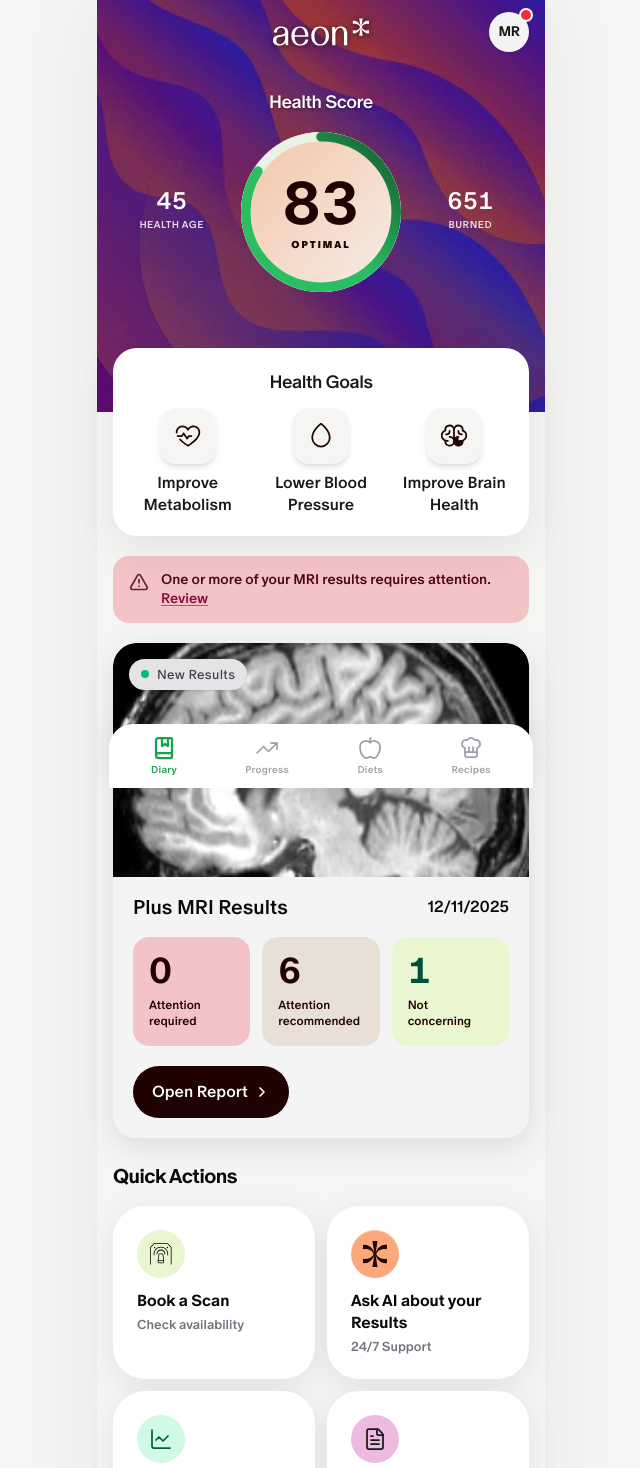
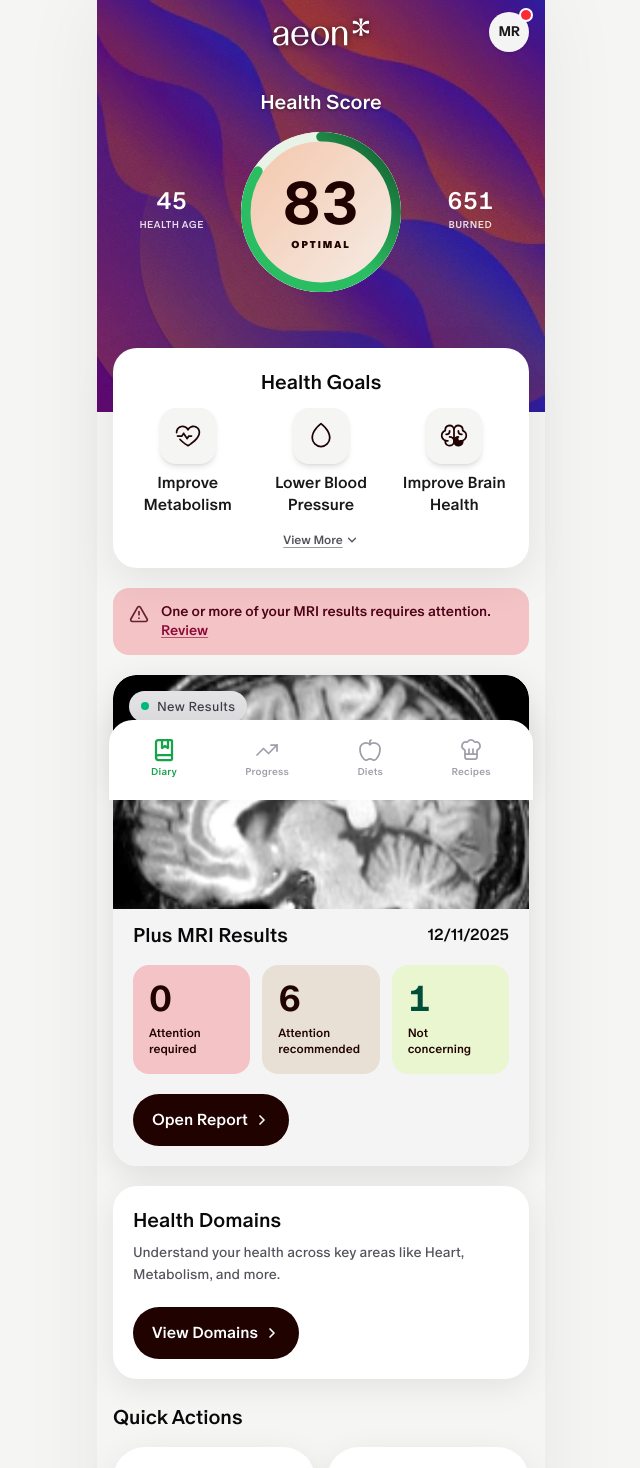
Before and after one commit to mollyreeddesign/aeon-assessment, a Next.js app: page / in a window 1280 px wide. Shown: the top 1468 px of the page, without its empty margins (319-959 px from the left). Built offline with nearby package versions, Linux system fonts and the light colour scheme.

Commit message:
feat: new home bar

```diff
--- a/app/(dashboard)/page.tsx
+++ b/app/(dashboard)/page.tsx
@@ -2,6 +2,7 @@ import { CalorieHeader } from "@/components/dashboard/calorie-header";
 import { DayRatingCard } from "@/components/dashboard/day-rating-card";
 import { MacroCard } from "@/components/dashboard/macro-card";
 import { MriResultsAlert } from "@/components/dashboard/mri-results-alert";
+import { HealthDomainsSection } from "@/components/dashboard/health-domains-section";
 import { MriStatusCard } from "@/components/dashboard/mri-status-card";
 import { QuickActions } from "@/components/dashboard/quick-actions";
 
@@ -17,6 +18,7 @@ export default function DiaryPage() {
       <MacroCard />
       <MriResultsAlert />
       <MriStatusCard />
+      <HealthDomainsSection />
       <QuickActions />
       <DayRatingCard message="Eat more healthy carbs to boost your day rating!" />
 
--- a/components/dashboard/bottom-nav.tsx
+++ b/components/dashboard/bottom-nav.tsx
@@ -35,15 +35,17 @@ function NavItem({ href, label, Icon }: NavItemProps) {
 export function BottomNav() {
   return (
     <nav
-      className="pointer-events-none fixed inset-x-0 bottom-0 z-50 flex justify-center pb-[max(0.75rem,env(safe-area-inset-bottom))]"
+      className="pointer-events-none fixed inset-x-0 bottom-0 z-50 flex justify-center"
       aria-label="Main"
     >
       <div className="pointer-events-auto relative mx-auto w-full max-w-md px-3">
-        <div className="flex h-16 items-center justify-around rounded-t-3xl bg-white px-2 pb-2 pt-1 shadow-[0_-8px_30px_rgba(0,0,0,0.06)]">
-          <NavItem href="/" label="Diary" Icon={BookMarked} />
-          <NavItem href="/progress" label="Progress" Icon={TrendingUp} />
-          <NavItem href="/diets" label="Diets" Icon={Apple} />
-          <NavItem href="/recipes" label="Recipes" Icon={ChefHat} />
+        <div className="rounded-t-3xl bg-white px-2 pb-[max(0.75rem,env(safe-area-inset-bottom))] pt-1 shadow-[0_-8px_30px_rgba(0,0,0,0.06)]">
+          <div className="flex h-16 items-center justify-around">
+            <NavItem href="/" label="Diary" Icon={BookMarked} />
+            <NavItem href="/progress" label="Progress" Icon={TrendingUp} />
+            <NavItem href="/diets" label="Diets" Icon={Apple} />
+            <NavItem href="/recipes" label="Recipes" Icon={ChefHat} />
+          </div>
         </div>
       </div>
     </nav>
--- a/components/dashboard/calorie-header.tsx
+++ b/components/dashboard/calorie-header.tsx
@@ -1,4 +1,5 @@
 import Image from "next/image";
+import { AnimatedHealthProgressRing } from "@/components/dashboard/health-progress-ring";
 import { DashboardTopBar } from "@/components/dashboard/dashboard-top-bar";
 
 type CalorieHeaderProps = {
@@ -8,64 +9,6 @@ type CalorieHeaderProps = {
   /** Ring fill 0–100; defaults to `healthScore` */
   ringFillPercent?: number;
 };
-
-function HealthProgressRing({
-  percent,
-  className,
-}: {
-  percent: number;
-  className?: string;
-}) {
-  const strokeW = 6;
-  const r = 47;
-  const c = 2 * Math.PI * r;
-  const p = Math.min(100, Math.max(0, percent));
-  const dash = (p / 100) * c;
-
-  return (
-    <svg
-      viewBox="0 0 100 100"
-      fill="none"
-      className={className}
-      aria-hidden={true}
-    >
-      <defs>
-        <linearGradient
-          id="diaryHealthRingGreen"
-          x1="18"
-          y1="14"
-          x2="92"
-          y2="88"
-          gradientUnits="userSpaceOnUse"
-        >
-          <stop stopColor="#2BBD62" />
-          <stop offset="0.4" stopColor="#2BBD62" />
-          <stop offset="1" stopColor="#166534" />
-        </linearGradient>
-      </defs>
-      <circle
-        cx="50"
-        cy="50"
-        r={r}
-        fill="none"
-        stroke="#E8F5E9"
-        strokeOpacity={0.95}
-        strokeWidth={strokeW}
-      />
-      <circle
-        cx="50"
-        cy="50"
-        r={r}
-        fill="none"
-        stroke="url(#diaryHealthRingGreen)"
-        strokeWidth={strokeW}
-        strokeLinecap="round"
-        strokeDasharray={`${dash} ${c}`}
-        className="transition-[stroke-dasharray] duration-700 ease-out"
-      />
-    </svg>
-  );
-}
 
 export function CalorieHeader({
   eaten,
@@ -110,9 +53,9 @@ export function CalorieHeader({
             </div>
 
             <div className="flex min-w-0 flex-col items-center justify-center justify-self-center gap-4">
-              <p className="text-center text-lg font-semibold tracking-tight text-white [text-shadow:0_1px_3px_rgba(0,0,0,0.45)]">
+              <h2 className="text-center text-xl font-semibold text-white [text-shadow:0_1px_3px_rgba(0,0,0,0.45)]">
                 Health Score
-              </p>
+              </h2>
               <div className="relative mx-auto flex h-[10rem] w-[10rem] shrink-0 items-center justify-center">
                 <svg
                   width={261}
@@ -145,8 +88,8 @@ export function CalorieHeader({
                     </linearGradient>
                   </defs>
                 </svg>
-                <HealthProgressRing
-                  percent={ringPct}
+                <AnimatedHealthProgressRing
+                  targetPercent={ringPct}
                   className="pointer-events-none absolute left-1/2 top-1/2 z-[5] h-[10rem] w-[10rem] -translate-x-1/2 -translate-y-1/2 -rotate-90"
                 />
                 <div className="relative z-10 text-center">
--- /dev/null
+++ b/components/dashboard/health-domains-section.tsx
@@ -0,0 +1,26 @@
+import Link from "next/link";
+import { ChevronRight } from "lucide-react";
+
+export function HealthDomainsSection() {
+  return (
+    <section className="mx-4 mt-5 rounded-3xl bg-white px-5 py-5 shadow-[0_8px_32px_rgba(0,0,0,0.08)]">
+      <h2 className="text-xl font-semibold text-zinc-950">
+        Health Domains
+      </h2>
+      <p className="mt-2 text-sm leading-relaxed text-zinc-600">
+        Understand your health across key areas like Heart, Metabolism, and more.
+      </p>
+      <Link
+        href="#"
+        className="mt-5 inline-flex items-center gap-1.5 rounded-full bg-[#200201] px-[19px] py-[14px] font-medium text-md text-white focus-visible:outline focus-visible:outline-2 focus-visible:outline-offset-2 focus-visible:outline-zinc-900"
+      >
+        View Domains
+        <ChevronRight
+          className="h-4 w-4 shrink-0 text-white"
+          strokeWidth={2.5}
+          aria-hidden
+        />
+      </Link>
+    </section>
+  );
+}
--- /dev/null
+++ b/components/dashboard/health-progress-ring.tsx
@@ -0,0 +1,134 @@
+"use client";
+
+import { useEffect, useState } from "react";
+
+/** Must match the green arc `stroke-dasharray` transition duration. */
+const RING_TRANSITION_MS = 850;
+/** White overlay stroke-opacity fade — shorter = snappier. */
+const OVERLAY_FADE_MS = 220;
+/**
+ * Begin the overlay fade this many ms before the ring sweep ends, so the wash
+ * is mostly gone slightly before the green arc finishes.
+ */
+const OVERLAY_FADE_START_BEFORE_RING_END_MS = 80;
+
+function HealthProgressRingInner({
+  percent,
+  overlayWhiteOpacity,
+  className,
+}: {
+  percent: number;
+  /** Max 0.4 = 40% opacity white on top of the green stroke; fades to 0 after the sweep. */
+  overlayWhiteOpacity: number;
+  className?: string;
+}) {
+  const strokeW = 6;
+  const r = 47;
+  const c = 2 * Math.PI * r;
+  const p = Math.min(100, Math.max(0, percent));
+  const dash = (p / 100) * c;
+
+  const arcTransition = `stroke-dasharray ${RING_TRANSITION_MS}ms ease-in-out`;
+  const overlayTransition = `${arcTransition}, stroke-opacity ${OVERLAY_FADE_MS}ms ease-in-out`;
+
+  return (
+    <svg
+      viewBox="0 0 100 100"
+      fill="none"
+      className={className}
+      aria-hidden={true}
+    >
+      <defs>
+        <linearGradient
+          id="diaryHealthRingGreen"
+          x1="18"
+          y1="14"
+          x2="92"
+          y2="88"
+          gradientUnits="userSpaceOnUse"
+        >
+          <stop stopColor="#2BBD62" />
+          <stop offset="0.4" stopColor="#2BBD62" />
+          <stop offset="1" stopColor="#166534" />
+        </linearGradient>
+      </defs>
+      <circle
+        cx="50"
+        cy="50"
+        r={r}
+        fill="none"
+        stroke="#E8F5E9"
+        strokeOpacity={0.95}
+        strokeWidth={strokeW}
+      />
+      <circle
+        cx="50"
+        cy="50"
+        r={r}
+        fill="none"
+        stroke="url(#diaryHealthRingGreen)"
+        strokeWidth={strokeW}
+        strokeLinecap="round"
+        strokeDasharray={`${dash} ${c}`}
+        className="motion-reduce:!transition-none"
+        style={{ transition: arcTransition }}
+      />
+      <circle
+        cx="50"
+        cy="50"
+        r={r}
+        fill="none"
+        stroke="white"
+        strokeWidth={strokeW}
+        strokeLinecap="round"
+        strokeDasharray={`${dash} ${c}`}
+        strokeOpacity={overlayWhiteOpacity}
+        className="motion-reduce:!transition-none"
+        style={{ transition: overlayTransition }}
+      />
+    </svg>
+  );
+}
+
+type AnimatedHealthProgressRingProps = {
+  targetPercent: number;
+  className?: string;
+};
+
+/** Green arc animates clockwise from the top on mount (and when `targetPercent` changes). */
+export function AnimatedHealthProgressRing({
+  targetPercent,
+  className,
+}: AnimatedHealthProgressRingProps) {
+  const [percent, setPercent] = useState(0);
+  const [overlayWhiteOpacity, setOverlayWhiteOpacity] = useState(0.4);
+
+  useEffect(() => {
+    setPercent(0);
+    setOverlayWhiteOpacity(0.4);
+    const id = requestAnimationFrame(() => {
+      setPercent(Math.min(100, Math.max(0, targetPercent)));
+    });
+    const overlayFadeStartDelay = Math.max(
+      0,
+      RING_TRANSITION_MS -
+        OVERLAY_FADE_MS -
+        OVERLAY_FADE_START_BEFORE_RING_END_MS,
+    );
+    const fadeTimer = window.setTimeout(() => {
+      setOverlayWhiteOpacity(0);
+    }, overlayFadeStartDelay);
+    return () => {
+      cancelAnimationFrame(id);
+      window.clearTimeout(fadeTimer);
+    };
+  }, [targetPercent]);
+
+  return (
+    <HealthProgressRingInner
+      percent={percent}
+      overlayWhiteOpacity={overlayWhiteOpacity}
+      className={className}
+    />
+  );
+}
--- a/components/dashboard/macro-card.tsx
+++ b/components/dashboard/macro-card.tsx
@@ -1,4 +1,14 @@
+"use client";
+
+import { useState } from "react";
+import { ChevronDown } from "lucide-react";
 import type { SVGProps } from "react";
+
+const metabolismDailyTasks = [
+  "30 minute walk",
+  "Take Supplements",
+  "Meal Prep for the week",
+] as const;
 
 function MetabolicHealthIcon({
   className,
@@ -86,9 +96,11 @@ const goals: {
 ];
 
 export function MacroCard() {
+  const [expanded, setExpanded] = useState(false);
+
   return (
     <div className="relative z-10 -mt-16 mx-4 rounded-3xl bg-white px-3 py-5 shadow-[0_12px_40px_rgba(0,0,0,0.08)]">
-      <h2 className="mb-3 text-center text-lg font-semibold tracking-tight text-zinc-900">
+      <h2 className="mb-3 text-center text-xl font-semibold text-zinc-950">
         Health Goals
       </h2>
       <div className="grid grid-cols-3 gap-2">
@@ -112,6 +124,48 @@ export function MacroCard() {
           </div>
         ))}
       </div>
+
+      <div
+        id="health-goals-expanded"
+        hidden={!expanded}
+        className="mt-4 border-t border-zinc-100 pt-4 px-6"
+      >
+        <h3 className="text-left text-sm font-semibold text-zinc-900">
+          Improve Metabolism Daily Tasks
+        </h3>
+        <ul className="mt-3 flex flex-col gap-3">
+          {metabolismDailyTasks.map((task) => (
+            <li key={task}>
+              <label className="flex cursor-pointer items-start gap-3 text-left">
+                <input
+                  type="checkbox"
+                  className="mt-0.5 size-4 shrink-0 cursor-pointer rounded-sm border border-zinc-400 bg-white accent-zinc-800 focus-visible:outline focus-visible:outline-2 focus-visible:outline-offset-2 focus-visible:outline-zinc-400"
+                />
+                <span className="text-sm leading-snug text-zinc-800">
+                  {task}
+                </span>
+              </label>
+            </li>
+          ))}
+        </ul>
+      </div>
+
+      <div className="mt-4 flex justify-center">
+        <button
+          type="button"
+          onClick={() => setExpanded((e) => !e)}
+          aria-expanded={expanded}
+          aria-controls="health-goals-expanded"
+          className="inline-flex items-center gap-0.5 text-xs font-medium text-zinc-600 underline decoration-zinc-500/70 underline-offset-[3px] transition hover:text-zinc-900 hover:decoration-zinc-700 focus-visible:rounded focus-visible:outline focus-visible:outline-2 focus-visible:outline-offset-2 focus-visible:outline-zinc-400"
+        >
+          {expanded ? "View Less" : "View More"}
+          <ChevronDown
+            className={`h-3.5 w-3.5 shrink-0 transition-transform duration-200 ${expanded ? "rotate-180" : ""}`}
+            strokeWidth={2.25}
+            aria-hidden
+          />
+        </button>
+      </div>
     </div>
   );
 }
--- a/components/dashboard/mri-status-card.tsx
+++ b/components/dashboard/mri-status-card.tsx
@@ -30,10 +30,10 @@ export function MriStatusCard() {
 
       <div className="bg-zinc-100 px-5 pb-5 pt-3">
         <div className="flex items-center justify-between">
-          <h3 className="mt-1 text-xl font-semibold text-zinc-950">
+          <h2 className="text-xl font-semibold text-zinc-950">
             Plus MRI Results
-          </h3>
-          <p className="mt-1 text-base font-medium text-zinc-950">12/11/2025</p>
+          </h2>
+          <p className="text-base font-medium text-zinc-950">12/11/2025</p>
         </div>
 
         <div className="mt-4 grid grid-cols-3 gap-2 sm:gap-3">
--- a/components/dashboard/quick-actions.tsx
+++ b/components/dashboard/quick-actions.tsx
@@ -138,7 +138,7 @@ function ActionLeadingIcon({ item }: { item: ActionItem }) {
 export function QuickActions() {
   return (
     <section className="mx-4 mt-6">
-      <h2 className="text-xl font-bold tracking-tight text-zinc-950">
+      <h2 className="text-xl font-semibold text-zinc-950">
         Quick Actions
       </h2>
       <div className="mt-4 grid grid-cols-2 gap-3">
```
